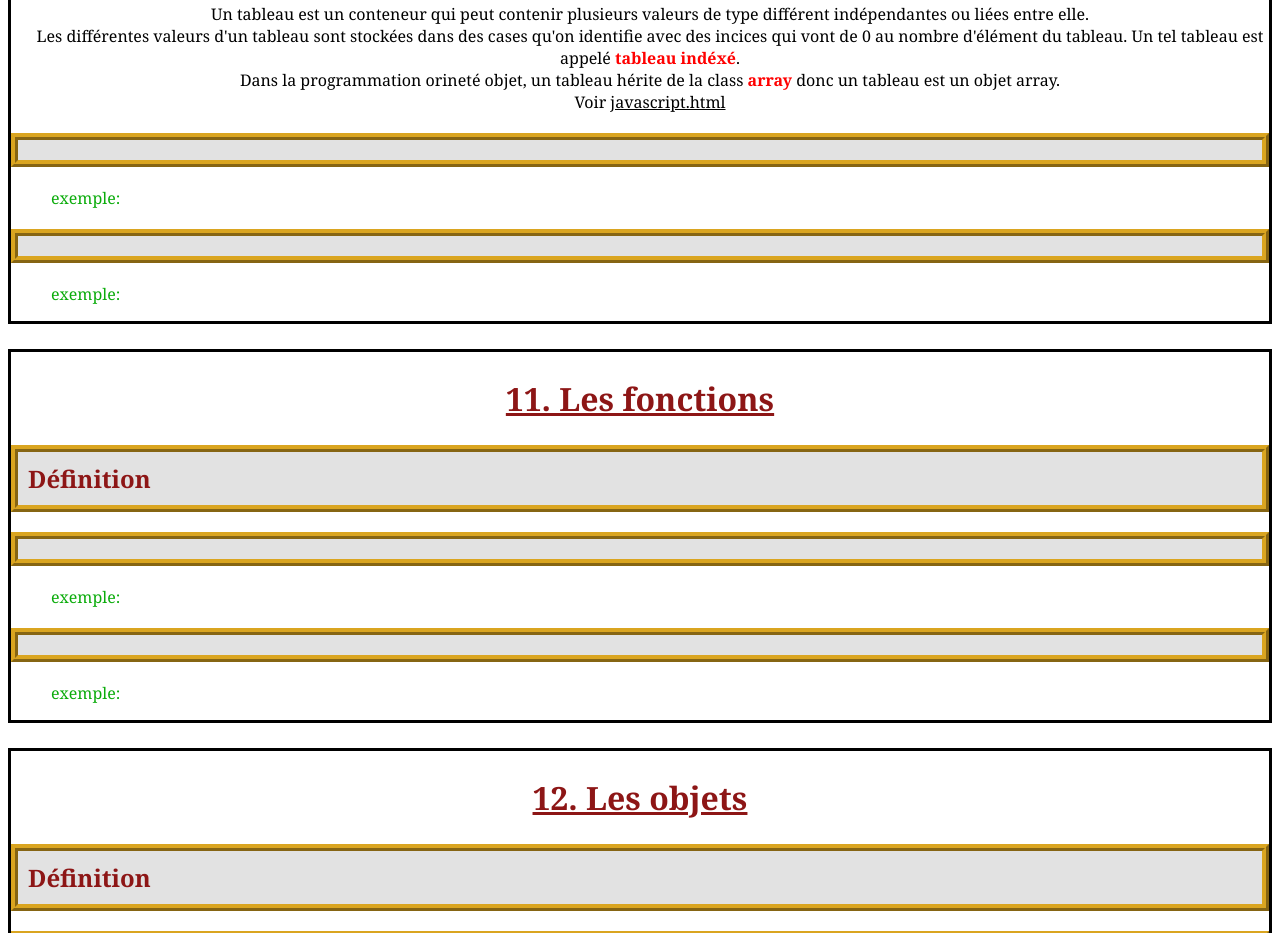
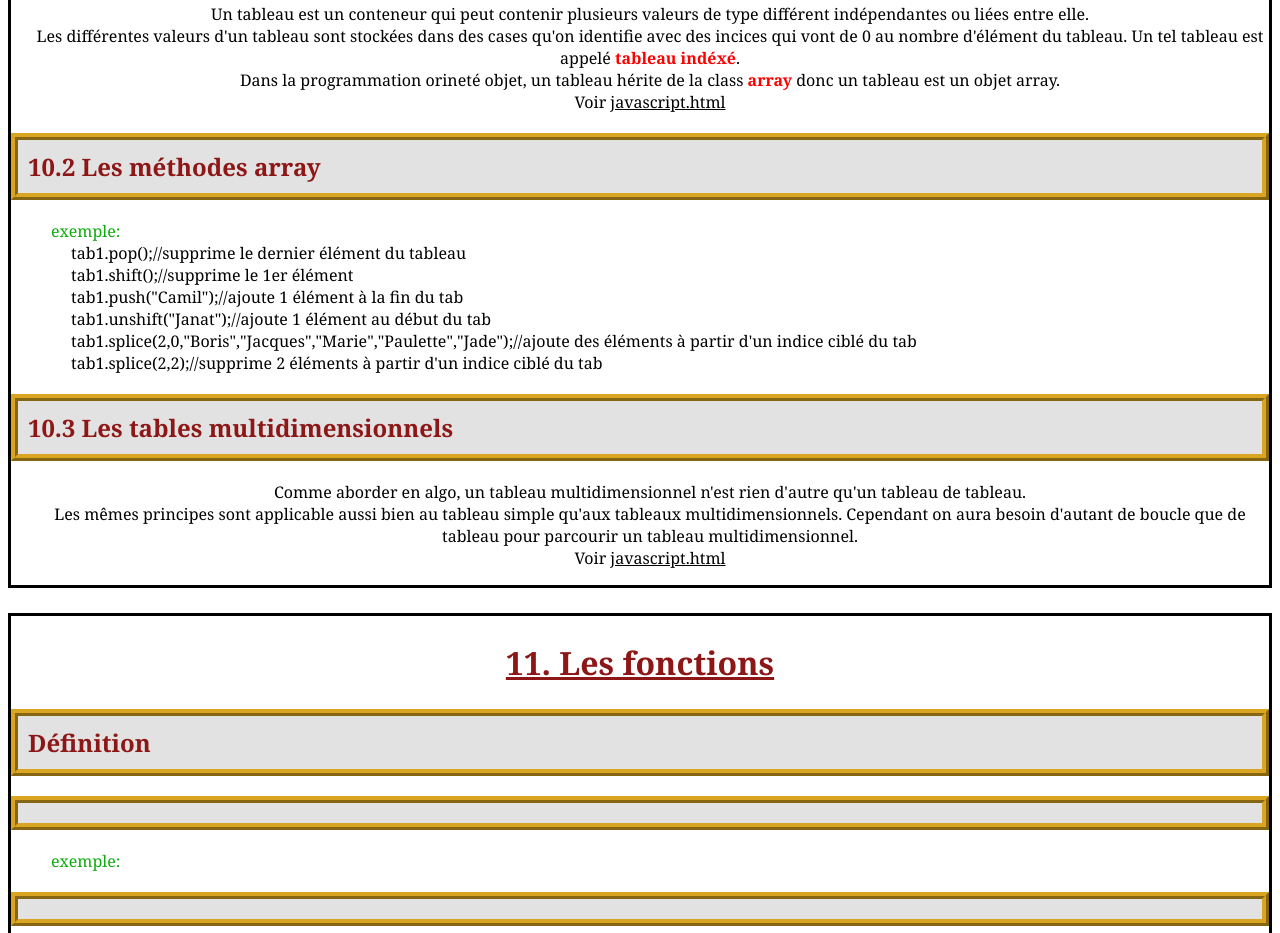
Before and after one commit to Cboukhal/Javascript, a plain HTML site: page index.html in a window 1280 px wide. Shown: the part 8713-9646 px from the top of the page. Drawn offline with Linux system fonts and the light colour scheme.

Commit message:
table multi

```diff
--- a/asset/Js/script.js
+++ b/asset/Js/script.js
@@ -272,6 +272,8 @@ tab1.unshift("Janat");//ajoute 1 élément au début du tab
 document.writeln(tab1, "<br>");
 tab1.splice(2,0,"Boris","Jacques","Marie","Paulette","Jade");//ajoute des éléments à partir d'un indice ciblé du tab
 document.writeln(tab1, "<br>");
+tab1.splice(2,2);//supprime 2 éléments à partir d'un indice ciblé du tab
+document.writeln(tab1, "<br>");
 
 
 //------------------------------------les Exercices ------------------------------------//
--- a/index.html
+++ b/index.html
@@ -433,17 +433,22 @@
         <br>Dans la programmation orineté objet, un tableau hérite de la class <b>array</b> donc un tableau est un objet array.
         <br>Voir <a href="./javascript.html">javascript.html</a>
     </p>
-    <h3></h3>
+    <h3>10.2 Les méthodes array</h3>
     <p>
         <ul class="Definition">exemple:
-            <li></li>
+            <li>tab1.pop();//supprime le dernier élément du tableau</li>
+            <li>tab1.shift();//supprime le 1er élément</li>
+            <li>tab1.push("Camil");//ajoute 1 élément à la fin du tab</li>
+            <li>tab1.unshift("Janat");//ajoute 1 élément au début du tab </li>
+            <li>tab1.splice(2,0,"Boris","Jacques","Marie","Paulette","Jade");//ajoute des éléments à partir d'un indice ciblé du tab           </li>
+            <li>tab1.splice(2,2);//supprime 2 éléments à partir d'un indice ciblé du tab</li>
         </ul>
     </p>
-    <h3></h3>
+    <h3>10.3 Les tables multidimensionnels</h3>
     <p>
-        <ul class="Definition">exemple:
-            <li></li>
-        </ul>
+        Comme aborder en algo, un tableau multidimensionnel n'est rien d'autre qu'un tableau de tableau.
+        <br>Les mêmes principes sont applicable aussi bien au tableau simple qu'aux tableaux multidimensionnels. Cependant on aura besoin d'autant de boucle que de tableau pour parcourir un tableau multidimensionnel.
+        <br>Voir <a href="./javascript.html">javascript.html</a>
     </p>
     </section>
 
```
